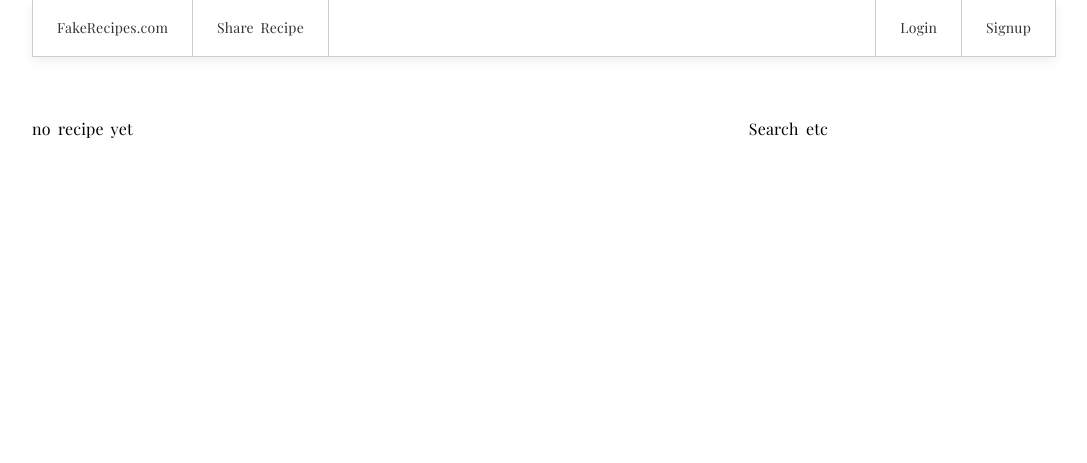
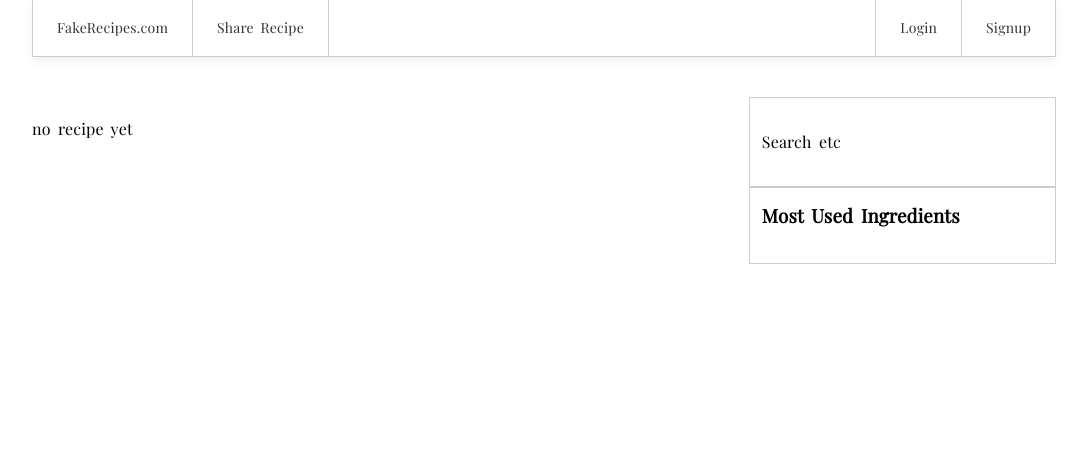
Before and after one commit to serhatv/fakerecipes, a Django app: page / in a window 1280 px wide. Shown: the top 463 px of the page, without its empty margins (96-1183 px from the left). Run offline with Django 3.2, Linux system fonts and the light colour scheme; data that the repository does not hold is empty.

Commit message:
ingredient sidebar added

```diff
--- a/fakerecipes/templates/index.html
+++ b/fakerecipes/templates/index.html
@@ -22,7 +22,19 @@
         {% endif %}
     </div>
     <div id="Sidebar">
-        <p>Search etc</p>
+        <div>
+            <p>Search etc</p>
+        </div>
+        <div>
+            <h3>Most Used Ingredients</h3>
+            <div>
+                <ul>
+                    {% for ing in ingredient_list %}
+                        <li>{{ing.name}} ({{ing.total}})</li>
+                    {% endfor %}
+                </ul>
+            </div>
+        </div>
     </div>
 </div>
 
--- a/fakerecipes/templates/style.css
+++ b/fakerecipes/templates/style.css
@@ -221,3 +221,13 @@ main {
 #RecipeDetailPage  ul {
     margin-bottom: 48px;
 }
+
+
+#Sidebar>div {
+    padding: 12px;
+    border: 1px solid #ccc;
+}
+
+#Sidebar>div h3 {
+    margin-top: 0;
+}
--- a/fakerecipes/views.py
+++ b/fakerecipes/views.py
@@ -16,9 +16,20 @@ from fakerecipes.admin import UserCreationForm
 from fakerecipes.models import AppUser, Recipe
 from django.conf import settings
 
+from django.db.models import Count
+
 def index(req):
-    recipes = Recipe.objects.all()
-    return render(req, 'index.html', {'recipes': recipes})
+    recipes = Recipe.objects.all().order_by('-created_at')
+
+    # I couldnt find a way to get the Ingredient names so
+    # I get them with a for loop... so shame...
+    ingredients_annotated = Recipe.objects.all().values('ingredients').annotate(total=Count('ingredients')).order_by('-total')
+    ingredients_with_total = []
+    for i in ingredients_annotated:
+        ingredient = Ingredient.objects.get(id=i['ingredients'])
+        ingredients_with_total.append({'name': ingredient.name, 'total': i['total']})
+
+    return render(req, 'index.html', {'recipes': recipes, 'ingredient_list': ingredients_with_total})
 
 
 @login_required
```
